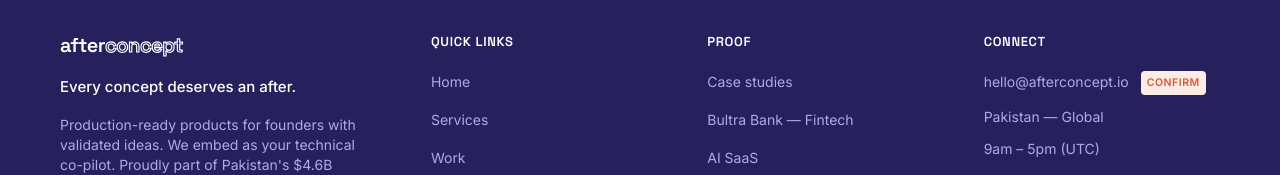
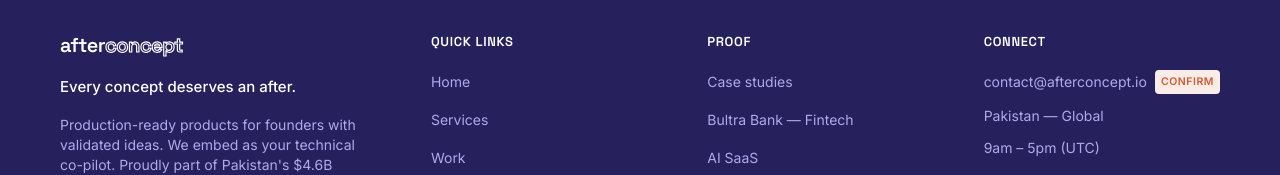
Before and after one commit to uzairr/after-concept-website, a Next.js app: page /case-studies in a window 1280 px wide. Shown: the part 598-773 px from the top of the page. Built offline with nearby package versions, Linux system fonts and the light colour scheme.

Commit message:
Convert website to Next.js

```diff
--- a/app/page.tsx
+++ b/app/page.tsx
@@ -130,7 +130,7 @@ export default function Home() {
               {[
                 { num: '01', price: 'Free', title: 'Discovery call', desc: 'A 30-minute conversation on your idea, your constraints, and whether we\'re the right technical co-pilot for it.', meta: '30 min · No obligation', who: 'Founders with a validated idea and a question about what building it actually takes.', cta: 'Book the call' },
                 { num: '02', badge: 'Most popular', price: '$3,000–$6,000', title: 'Product sprint', desc: 'A fixed-scope, fixed-price sprint — information architecture, UI, and a technical plan you can hand to any team.', meta: '2–3 weeks · Fixed price', who: 'Founders who need a concrete, fundable plan before committing to a full build.', cta: 'Scope a sprint', featured: true },
-                { num: '03', price: '$40,000–$120,000', title: 'Full build', desc: 'Embedded team delivery of your product end to end — Discover, Design, Build, and the Scale work after launch.', meta: 'Custom scope · In production', who: 'Founders ready to build and ship, with or without in-house engineers.', cta: 'Start a build' }
+                { num: '03', price: '$15,000–$50,000', title: 'Full build', desc: 'Embedded team delivery of your product end to end — Discover, Design, Build, and the Scale work after launch.', meta: 'Custom scope · In production', who: 'Founders ready to build and ship, with or without in-house engineers.', cta: 'Start a build' }
               ].map(tier => (
                 <div key={tier.num} className={`bg-white border rounded-2xl p-8 flex flex-col relative transition-all hover:-translate-y-1 ${tier.featured ? 'border-2 border-ember-600' : 'border-line hover:border-indigo-300'}`}>
                   {tier.badge && <span className="absolute -top-3.5 left-6 bg-ember-600 text-ember-100 text-[11.5px] font-semibold px-3 py-1 rounded-full">{tier.badge}</span>}
--- a/components/Footer.tsx
+++ b/components/Footer.tsx
@@ -42,8 +42,9 @@ export default function Footer() {
           <h4 className="font-space text-[13px] font-semibold uppercase tracking-wider text-white mb-4">Connect</h4>
           <ul className="list-none space-y-3">
             <li>
-              <a href="mailto:hello@afterconcept.io" className="text-sm text-indigo-300 hover:text-white transition-colors">
-                hello@afterconcept.io <span className="inline-block text-[10.5px] font-semibold tracking-wider text-ember-600 bg-ember-100 rounded px-1.5 py-0.5 ml-2 align-middle uppercase">Confirm</span>
+              <a href="mailto:contact@afterconcept.io" className="inline-flex items-center gap-2 text-sm text-indigo-300 hover:text-white transition-colors">
+                <span>contact@afterconcept.io</span>
+                <span className="text-[10.5px] font-semibold tracking-wider text-ember-600 bg-ember-100 rounded px-1.5 py-0.5 uppercase">Confirm</span>
               </a>
             </li>
             <li className="text-sm text-indigo-300">Pakistan — Global</li>
```
